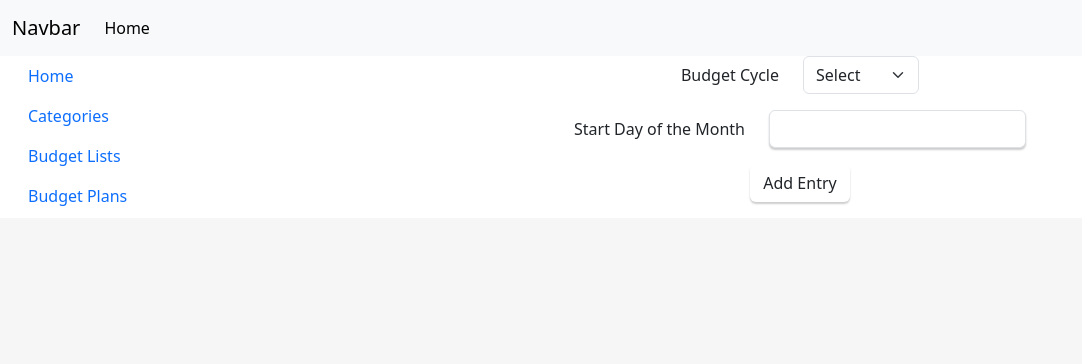
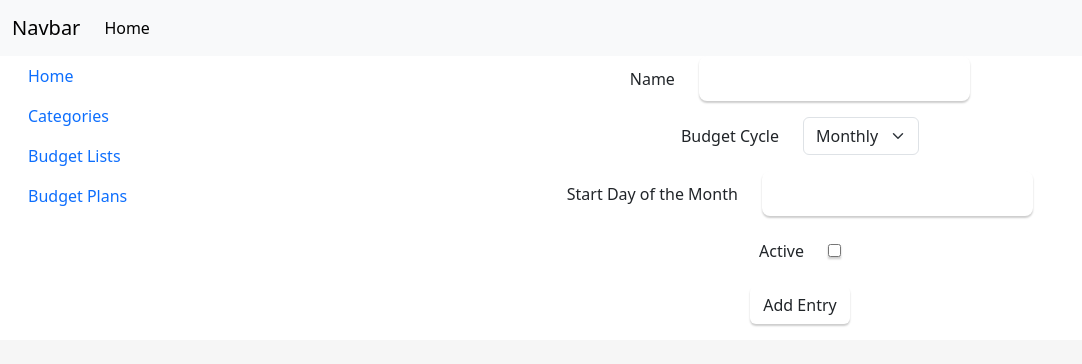
Before and after one commit to Injourn/Nudget, a React (Vite) app: page /budgetPlan/new in a window 1280 px wide. Shown: the top 364 px of the page, without its empty margins (0-1082 px from the left). Built offline with nearby package versions, Linux system fonts and the light colour scheme.

Commit message:
finish budget plan

```diff
--- a/src/App.tsx
+++ b/src/App.tsx
@@ -7,7 +7,7 @@ import BudgetView from "./components/BudgetView";
 import BudgetTable from "./components/BudgetTable";
 import BudgetPlanTable from "./components/BudgetPlanTable";
 import BudgetPlanView from "./components/BudgetPlanView";
-import BudgetPlanAdd from "./components/BudgetPlanAdd";
+import BudgetPlanAddEdit from "./components/BudgetPlanAddEdit";
 
 function App() {
 
@@ -25,7 +25,7 @@ function App() {
               <Route path="/budget" element={<BudgetTable />} />
               <Route path="/budget/:budgetId" element={<BudgetView/>}/>
               <Route path="/budgetPlan/" element={<BudgetPlanTable/>}/>
-              <Route path="/budgetPlan/new" element={<BudgetPlanAdd/>}/>
+              <Route path="/budgetPlan/new" element={<BudgetPlanAddEdit/>}/>
               <Route path="/budgetPlan/:budgetPlanId" element={<BudgetPlanView/>}/>
             </Routes>
           </div>
--- a/src/components/BudgetPlanAdd.tsx
+++ b/src/components/BudgetPlanAddEdit.tsx
@@ -7,11 +7,13 @@ import GenericFormInput from "./forms/GenericFormInput";
 import { invoke } from "@tauri-apps/api";
 import { useNavigate } from "react-router-dom";
 
+interface BudgetPlanAddProps{
+    entry?:BudgetPlanModel;
+}
 
-
-function BudgetPlanAdd(props:any){
-    const [item,setItem] = useState<BudgetPlanModel>({id:0} as BudgetPlanModel);
-    const [showDayOfMonth,setShowDayOfMonth] = useState<boolean>(true);
+function BudgetPlanAddEdit(props:BudgetPlanAddProps){
+    const [item,setItem] = useState<BudgetPlanModel>(props.entry ?? {id:0, cycle: Cycle.MONTHLY} as BudgetPlanModel);
+    const [showDayOfMonth,setShowDayOfMonth] = useState<boolean>(item.cycle == Cycle.MONTHLY);
     const navigate = useNavigate();
 
     function onSubmit(){
@@ -20,14 +22,27 @@ function BudgetPlanAdd(props:any){
         } else {
             item.start_date_of_month = undefined;
         }
+        if(item.id == 0){
+            invoke<number>("add_budget_plan",{budgetPlan:item}).then(id => navigate("/budgetPlan/" + id));
+        } else {
+            invoke<number>("update_budget_plan",{budgetPlan:item})
+        }
+        event?.preventDefault();
+    }
 
-        invoke<number>("add_budget_plan",{budgetPlan:item}).then(id => navigate("/budgetPlan/" + id))
-        event?.preventDefault();
+    function onRemove(){
+        invoke("remove_budget_plan",{budgetPlan:item})
     }
 
 
     return (
-        <GenericForm onSubmit={onSubmit}>
+        <GenericForm onSubmit={onSubmit} edit={item.id > 0} onRemove={onRemove}>
+            <GenericFormInput
+             onChange={(e) => item.name = e.target.value}
+             id={"name"}
+             label={"Name"}
+             item={item.name}
+             type={"text"} />
             <GenericSelectInput
              onChange={(e) => {item.cycle = Cycle[e.target.value as keyof typeof Cycle]; setShowDayOfMonth(item.cycle == Cycle.MONTHLY)}}
              id={"cycle"} label={"Budget Cycle"}
@@ -54,9 +69,13 @@ function BudgetPlanAdd(props:any){
 
                 </GenericSelectInput>
             }
+            <GenericFormInput
+             onChange={(e) =>{item.active = !item.active}}
+             id={"active"} label={"Active"}
+             item={item.active} type={"checkbox"} />
         </GenericForm>
     )
 
 }
 
-export default BudgetPlanAdd;
+export default BudgetPlanAddEdit;
--- a/src/components/BudgetPlanTable.tsx
+++ b/src/components/BudgetPlanTable.tsx
@@ -16,7 +16,7 @@ function BudgetPlanTable(){
 
         return(
             <>
-                <td></td>
+                <td>{data.name}</td>
                 <td>{data.cycle}</td>
                 <td>{data.cycle == Cycle.MONTHLY ? data.start_date_of_month : numberToDayOfWeek(data.start_date_of_week ?? -1)}</td>
             </>
--- a/src/components/BudgetPlanView.tsx
+++ b/src/components/BudgetPlanView.tsx
@@ -3,6 +3,7 @@ import BudgetPlanCategoryTable from "./BudgetPlanCategoryTable"
 import BudgetPlanModel from "../models/BudgetPlanModel";
 import { invoke } from "@tauri-apps/api";
 import { useParams } from "react-router-dom";
+import BudgetPlanAddEdit from "./BudgetPlanAddEdit";
 
 
 function BudgetPlanView(props:any){
@@ -13,7 +14,9 @@ function BudgetPlanView(props:any){
 
     return(
         <>
+            <h1>{budgetPlan.name}</h1>
             <BudgetPlanCategoryTable entry={budgetPlan}/>
+            {budgetPlan.id && <BudgetPlanAddEdit entry={budgetPlan}/> }
         </>
     )
 }
--- a/src/components/forms/GenericFormInput.tsx
+++ b/src/components/forms/GenericFormInput.tsx
@@ -19,7 +19,13 @@ function GenericFormInput(props:GenericFormInputProps){
                 </label>
             </div>
             <div className="col-auto">
-                <input type={props.type} id={props.id} className="form-control" value={props.item} onChange={props.onChange}/>
+                <input
+                 type={props.type}
+                 id={props.id}
+                 className={"form-control" + (props.type == "checkbox" && "form-check-input")}
+                 value={props.item}
+                 checked={props.item}
+                 onChange={props.onChange}/>
             </div>
         </div>
     )
--- a/src/models/BudgetPlanModel.tsx
+++ b/src/models/BudgetPlanModel.tsx
@@ -3,6 +3,8 @@ import Cycle from "./Cycle";
 interface BudgetPlanModel{
     id: number;
     cycle: Cycle;
+    name: String,
+    active: boolean,
     start_date_of_month?: number;
     start_date_of_week?: number;
 }
```
Also changed, not shown: 2 other files (tests, documents, lock files or other folders).
